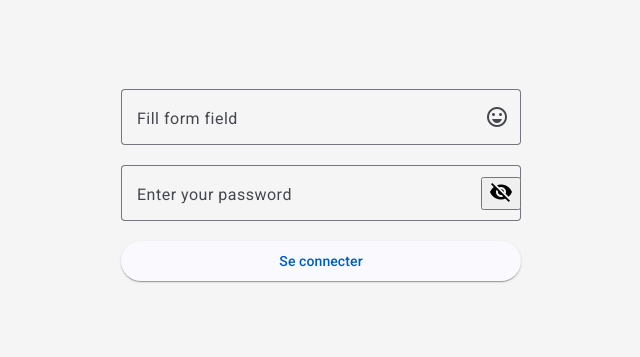
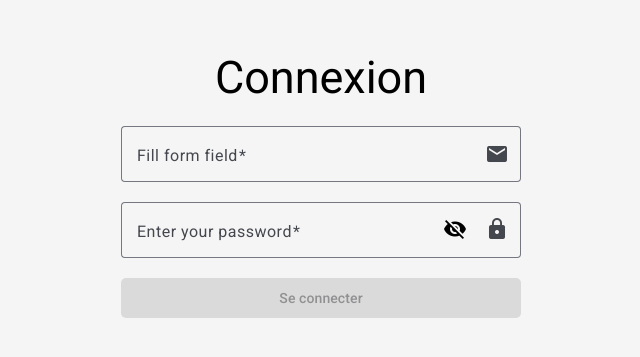
Before and after one commit to Baltazouu/sudoku-angular, an Angular app: page /login in a window 1280 px wide. Shown: the part 215-572 px from the top of the page, without its empty margins (319-959 px from the left). Built offline with nearby package versions, Linux system fonts and the light colour scheme.

Commit message:
✨ Add login page + disable button

```diff
--- a/angular.json
+++ b/angular.json
@@ -99,5 +99,8 @@
         }
       }
     }
+  },
+  "cli": {
+    "analytics": "b7114666-5b1c-4d43-8be3-14b223bd394d"
   }
 }
--- a/src/app/login/login-page/login-page.component.html
+++ b/src/app/login/login-page/login-page.component.html
@@ -1,29 +1,34 @@
 <div class="login-wrapper" fxLayout="row" fxLayoutAlign="center center">
+  <h2>Connexion</h2>
   <form class="form" [formGroup]="loginForm" (ngSubmit)="onSubmit()">
-
     <mat-form-field appearance="outline">
       <mat-label>Fill form field</mat-label>
-      <input matInput placeholder="Placeholder">
-      <mat-icon matSuffix>sentiment_very_satisfied</mat-icon>
+      <input class="form-input" matInput placeholder="Placeholder" formControlName="email" />
+      <mat-icon matSuffix>email</mat-icon>
     </mat-form-field>
-    @if (loginForm.get('email')?.hasError('required') && loginForm.get('email')?.touched) {
-    <mat-error>
-      Please enter your email
-    </mat-error>
+    @if (loginForm.hasError('email') && !loginForm.hasError('required')) {
+    <mat-error>Please enter a valid email address</mat-error>
+    }
+    @if (loginForm.hasError('required')) {
+    <mat-error>Email is <strong>required</strong></mat-error>
     }
     <mat-form-field appearance="outline">
       <mat-label>Enter your password</mat-label>
-      <input matInput [type]="hide() ? 'password' : 'text'" />
+      <input class="form-input" matInput [type]="hide() ? 'password' : 'text'" formControlName="password" />
       <button class="buttonhidepassword" mat-icon-button matSuffix (click)="clickEvent($event)"
         [attr.aria-label]="'Hide password'" [attr.aria-pressed]="hide()">
         <mat-icon>{{hide() ? 'visibility_off' : 'visibility'}}</mat-icon>
       </button>
+      <mat-icon matSuffix>lock</mat-icon>
     </mat-form-field>
-    @if (loginForm.get('password')?.hasError('required') && loginForm.get('password')?.touched) {
-    <mat-error>
-      Please enter your password
-    </mat-error>
+    @if (loginForm.hasError('password') && !loginForm.hasError('required')) {
+    <mat-error>Please enter a valid password</mat-error>
     }
-    <button type="submit" mat-raised-button>Se connecter</button>
+    @if (loginForm.hasError('required')) {
+    <mat-error>Password is <strong>required</strong></mat-error>
+    }
+    <button class="buttonform" type="submit" mat-flat-button [disabled]='loginForm.invalid'>
+      Se connecter
+    </button>
   </form>
 </div>
--- a/src/app/login/login-page/login-page.component.scss
+++ b/src/app/login/login-page/login-page.component.scss
@@ -1,5 +1,6 @@
 .login-wrapper {
     display: flex;
+    flex-direction: column;
     justify-content: center;
     align-items: center;
     height: 100vh;
@@ -13,19 +14,13 @@
     max-width: 400px;
 }
 
-.example-container mat-form-field+mat-form-field {
-    margin-left: 8px;
+.buttonhidepassword {
+    outline: none;
+    border: none;
+    background-color: transparent;
+    cursor: pointer;
 }
 
-.example-right-align {
-    text-align: right;
+.buttonform {
+    border-radius: 5px;
 }
-
-input.example-right-align::-webkit-outer-spin-button,
-input.example-right-align::-webkit-inner-spin-button {
-    display: none;
-}
-
-input.example-right-align {
-    -moz-appearance: textfield;
-}
--- a/src/app/login/login-page/login-page.component.ts
+++ b/src/app/login/login-page/login-page.component.ts
@@ -41,9 +41,8 @@ export class LoginPageComponent {
     event.stopPropagation();
   }
 
-
   onSubmit() {
-    console.log("submit clicked")
+    console.log(this.loginForm.value);
     if (this.loginForm.invalid) {
       this.loginForm.markAllAsTouched();
       return;
```
